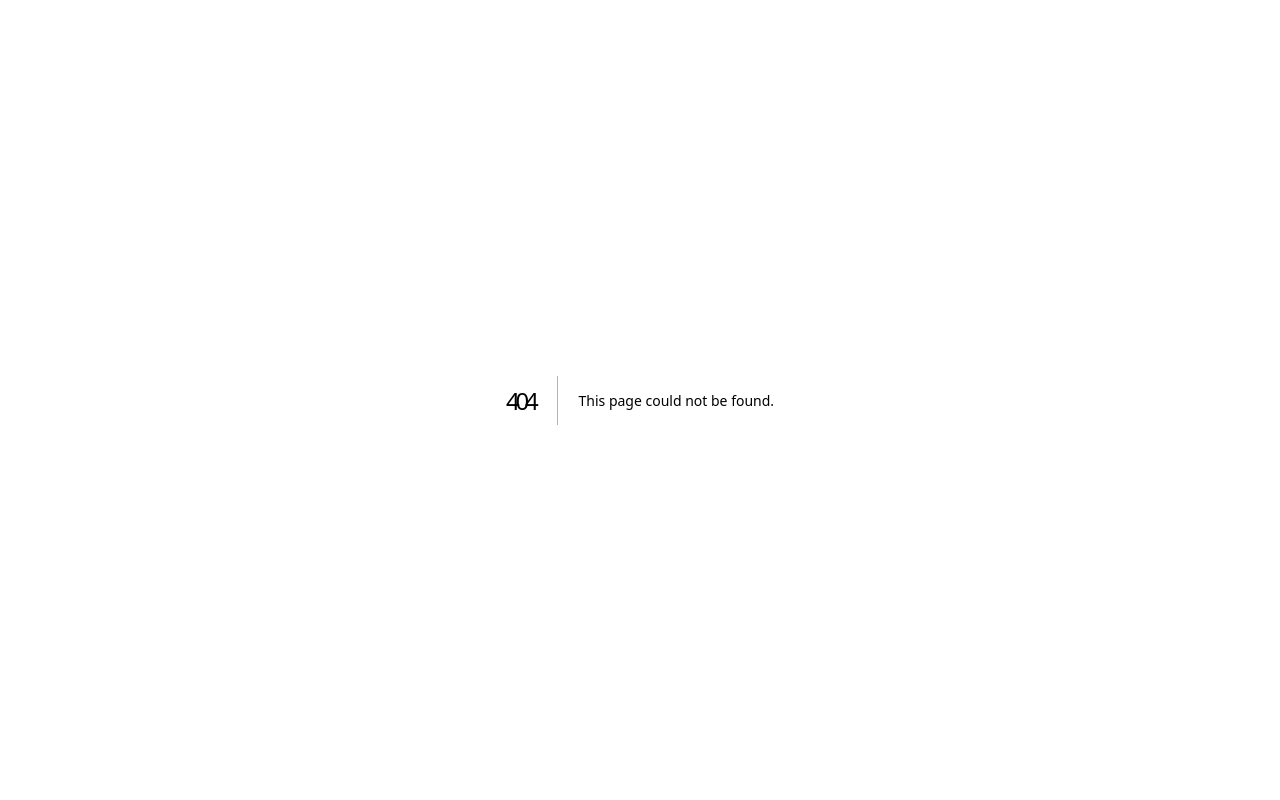
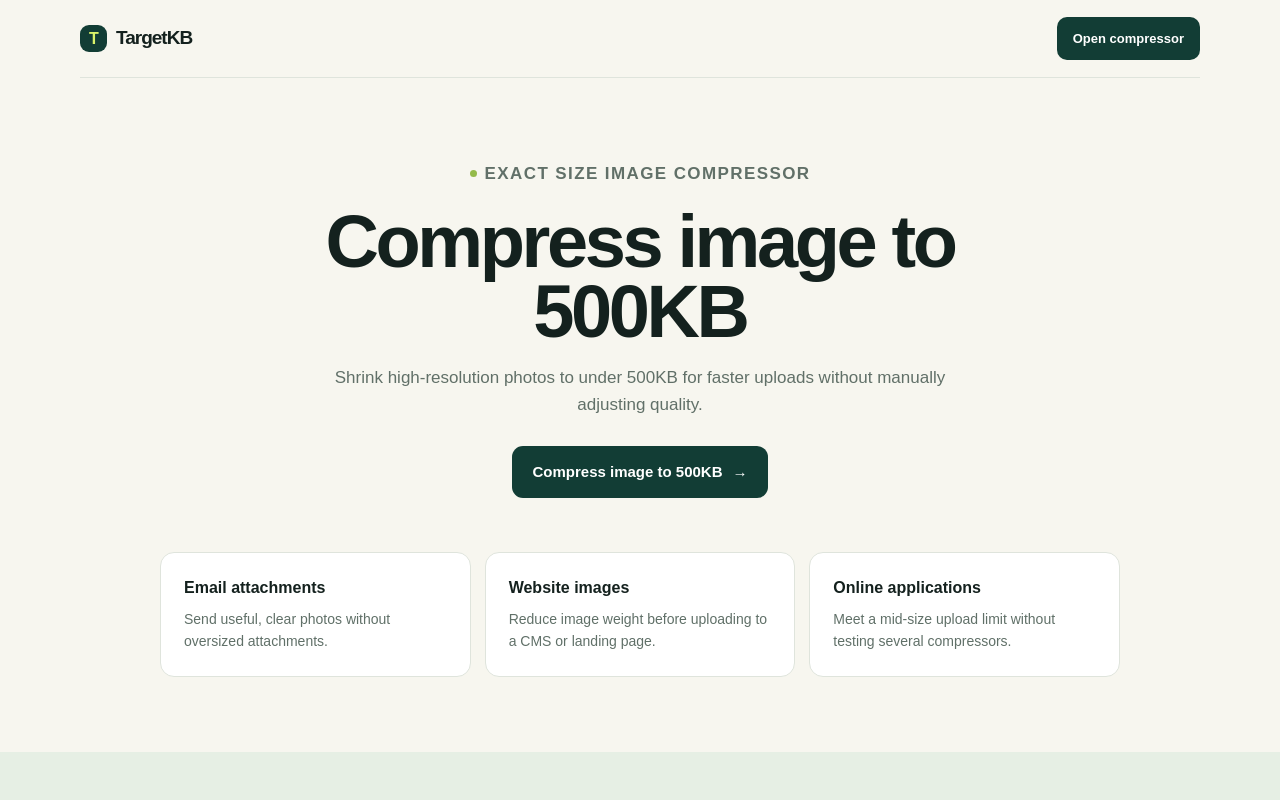
Before and after one commit to zq4034698/targetkb, a Next.js app: page /compress-image-to-500kb in a window 1280 px wide. Before the commit this address had no page. Shown: the top 800 px of the page. Built offline with nearby package versions, Linux system fonts and the light colour scheme.

Commit message:
Add HEIC conversion and SEO page: app/compress-image-to-500kb/page.tsx

```diff
--- /dev/null
+++ b/app/compress-image-to-500kb/page.tsx
@@ -0,0 +1,6 @@
+import type { Metadata } from 'next';
+import ExactSizeLanding from '../components/ExactSizeLanding';
+
+export const metadata: Metadata = { title: 'Compress Image to 500KB — Free Online | TargetKB', description: 'Compress images to 500KB online while keeping photos clear for email, websites and online uploads.', alternates: { canonical: '/compress-image-to-500kb' } };
+
+export default function Page() { return <ExactSizeLanding size="500KB" query="500" title="Compress image to 500KB" description="Shrink high-resolution photos to under 500KB for faster uploads without manually adjusting quality." uses={[{ heading: 'Email attachments', text: 'Send useful, clear photos without oversized attachments.' }, { heading: 'Website images', text: 'Reduce image weight before uploading to a CMS or landing page.' }, { heading: 'Online applications', text: 'Meet a mid-size upload limit without testing several compressors.' }]} guide="The 500KB preset is ideal when you need a smaller file but want to retain more detail than a strict form-size image. Upload your photos and TargetKB finds the best result under the limit." faqs={[{ question: 'Does TargetKB keep the original aspect ratio?', answer: 'Yes. Compression does not crop the image and keeps its original aspect ratio.' }, { question: 'Can I use a 500KB image on a website?', answer: 'Yes. It is a practical upper limit for many individual web images, though the best size depends on the page and image dimensions.' }, { question: 'Do I need to register?', answer: 'No. The image compressor is currently free and does not require an account.' }]} />; }
```
